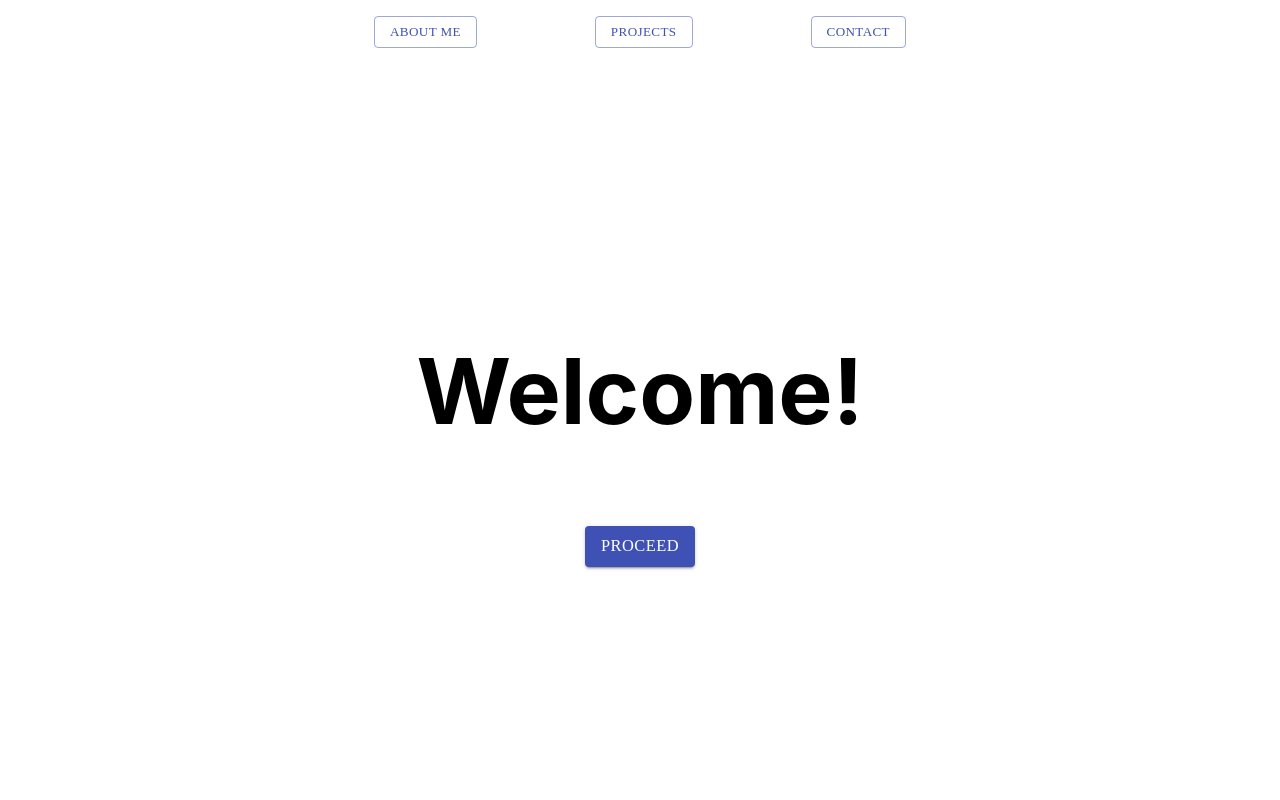
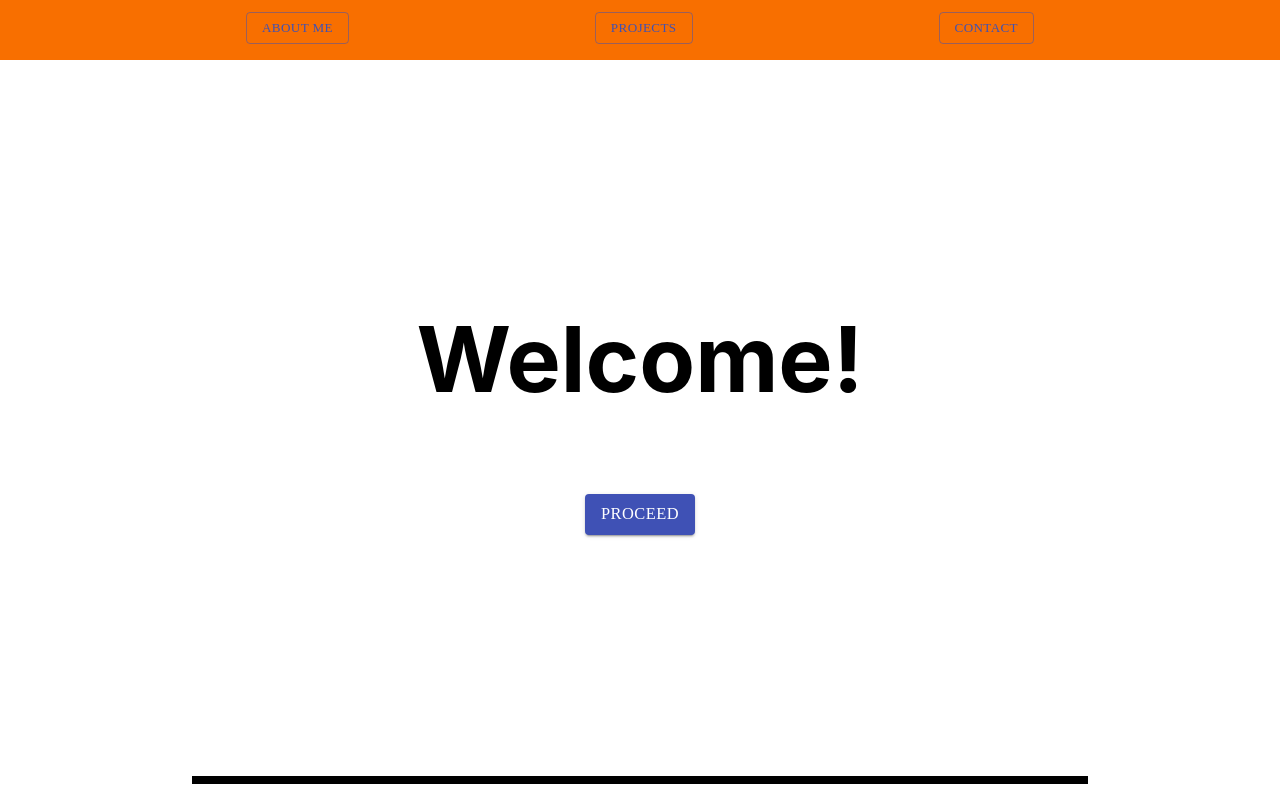
Before and after one commit to SirHappi/SirHappi.github.io, a React (Create React App) app: page / in a window 1280 px wide. Shown: the top 800 px of the page. Built offline with nearby package versions, Linux system fonts and the light colour scheme.

Commit message:
sticky header

```diff
--- a/src/components/Header.jsx
+++ b/src/components/Header.jsx
@@ -30,11 +30,16 @@ const styles=  {
     },
     customHeader: {
         width:"60vw",
-        // backgroundColor: "#000080",
-        marginLeft:"20vw",
-        marginRight:"20vw",
-        maringTop: "10vh",
+        height:"6vh",
+        backgroundColor: "#F86F00",
+        // marginLeft:"20vw",
+        // marginRight:"20vw",
+        paddingTop:"1.5vh",
+        // maringTop: "10vh",
         // zIndex:100,
+        position: "fixed",
+        top: "0vh",
+        width: "100%"
 
     },
     ulStyle: {
```
